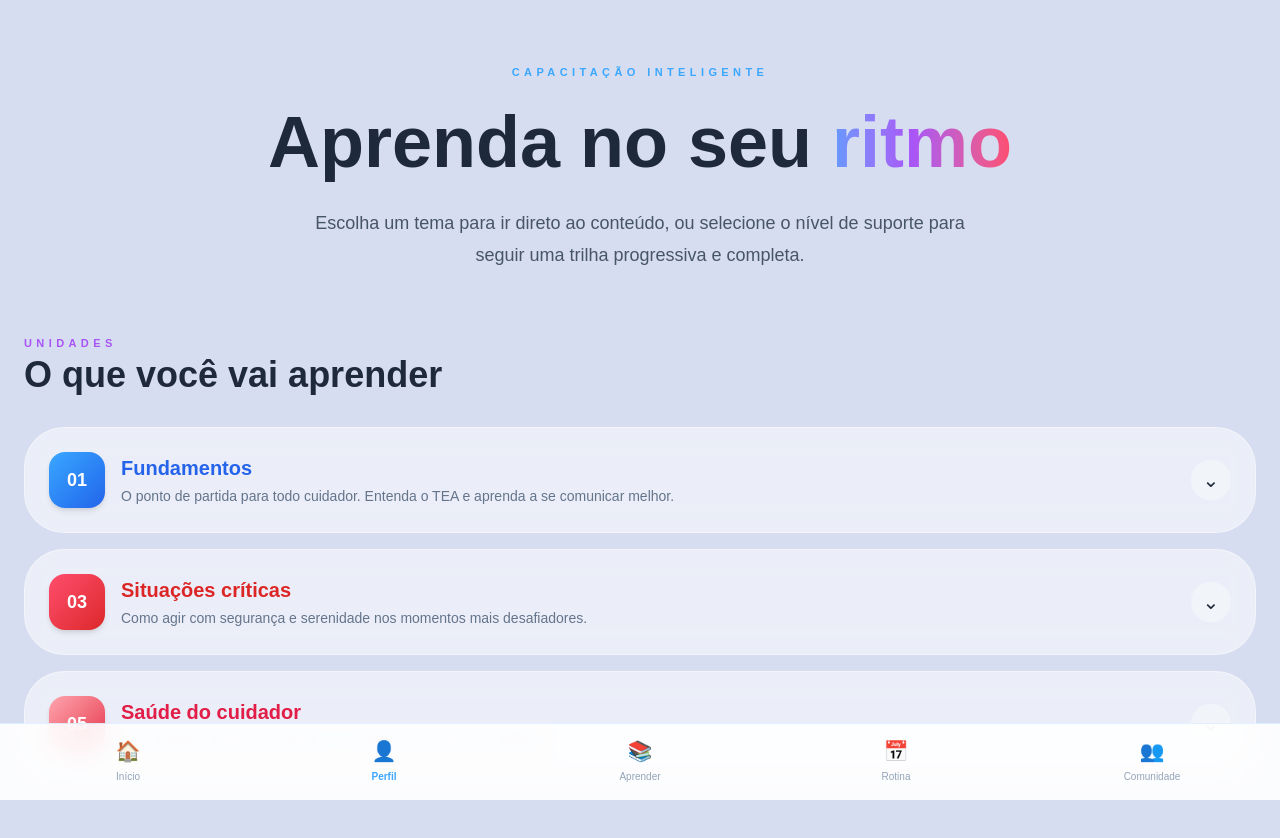
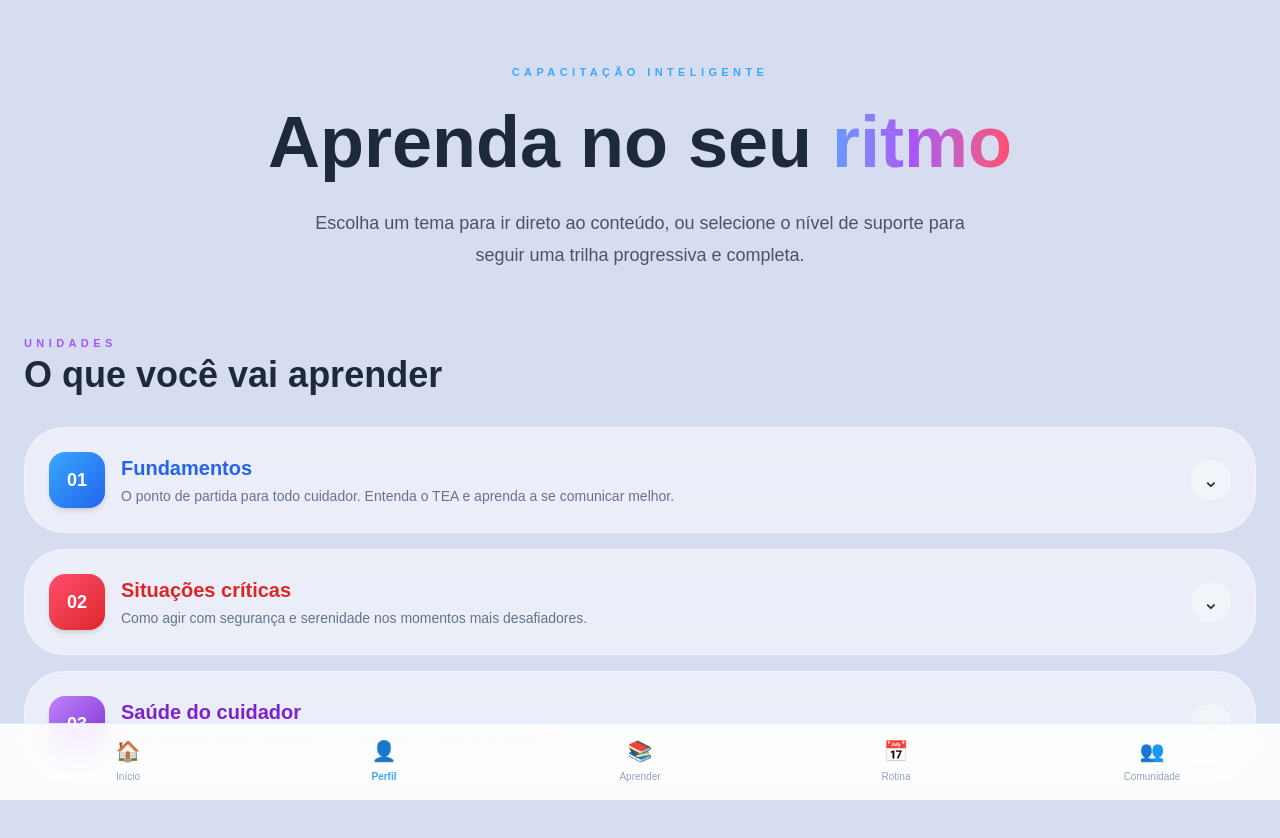
Before and after one commit to euvih/caretea, a Next.js app in the folder caretea/: page /capacitacao in a window 1280 px wide. Shown: the top 838 px of the page. Built offline with nearby package versions, Linux system fonts and the light colour scheme.

Commit message:
atualização

```diff
--- a/caretea/app/capacitacao/ModulosAccordion.tsx
+++ b/caretea/app/capacitacao/ModulosAccordion.tsx
@@ -85,7 +85,7 @@ const modulos = [
     ],
   },*/
   {
-    numero: "03",
+    numero: "02",
     titulo: "Situações críticas",
     descricao: "Como agir com segurança e serenidade nos momentos mais desafiadores.",
     cor: "from-[#FF4D6D] to-[#DC2626]",
@@ -144,14 +144,14 @@ const modulos = [
       },
     ],
   },*/
-  {
-    numero: "05",
-    titulo: "Saúde do cuidador",
-    descricao: "Você também importa. Aprenda a se cuidar para continuar cuidando.",
-    cor: "from-[#FDA4AF] to-[#E11D48]",
-    corTexto: "text-[#E11D48]",
-    corFundo: "bg-[#FDA4AF]/10",
-    unidades: [
+    {
+  numero: "03",
+  titulo: "Saúde do cuidador",
+  descricao: "Você também importa. Aprenda a se cuidar para continuar cuidando.",
+  cor: "from-[#C084FC] to-[#7E22CE]",
+  corTexto: "text-[#7E22CE]",
+  corFundo: "bg-[#C084FC]/10",
+  unidades: [
       {
         emoji: "❤️",
         titulo: "Cuidando do cuidador",
```
